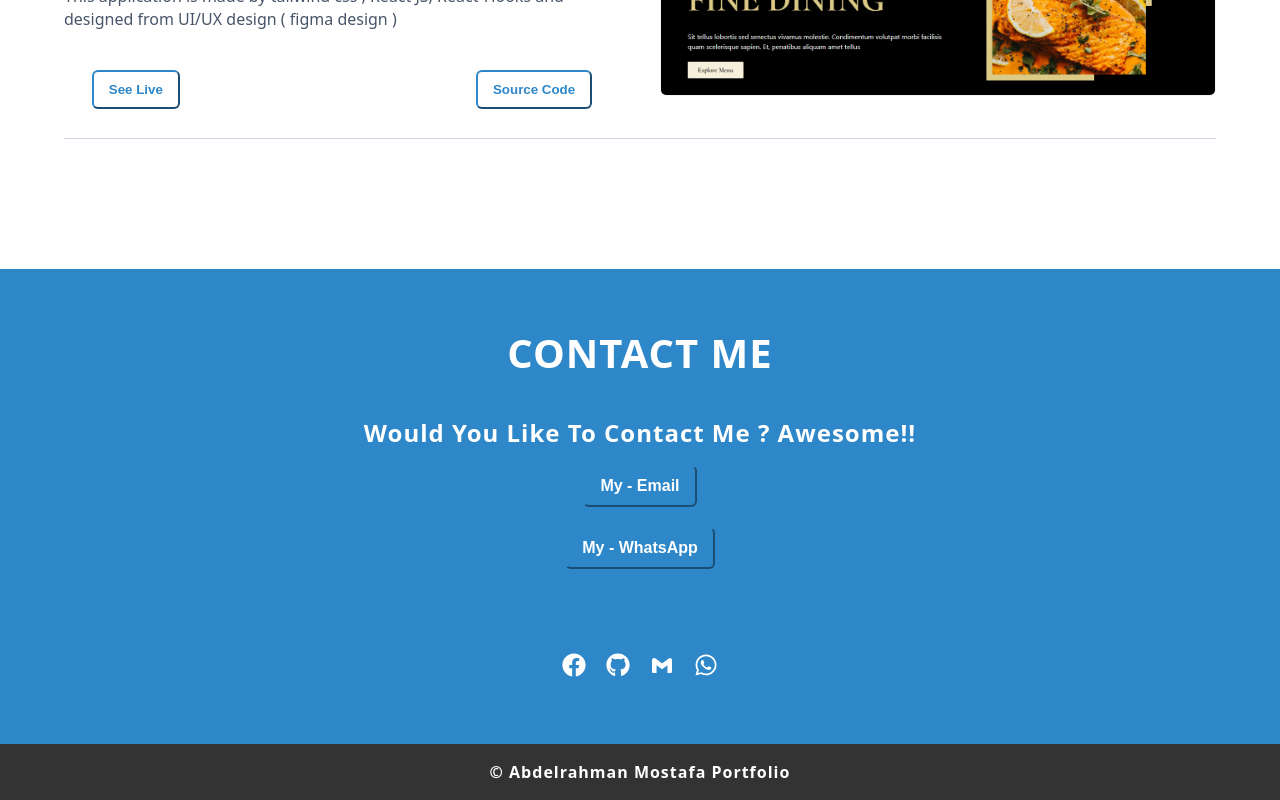
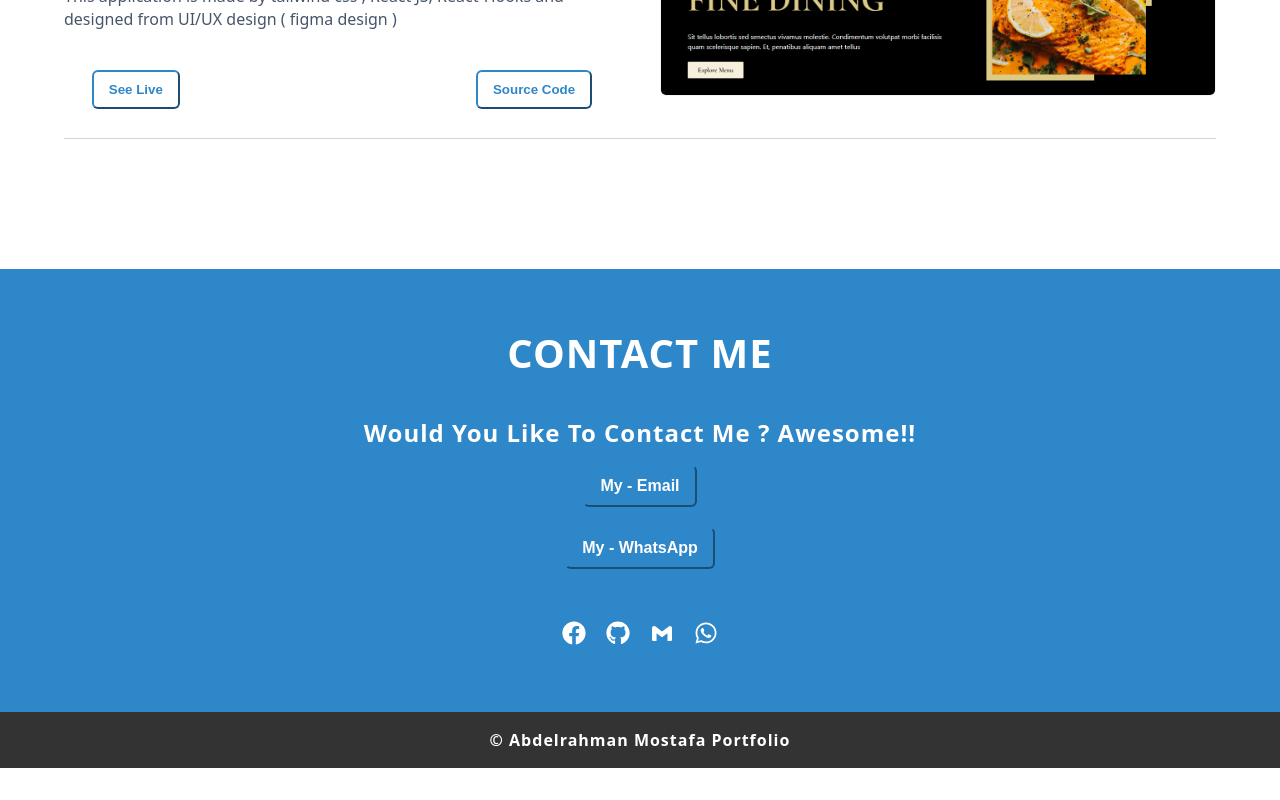
Before and after one commit to Abdouumostafa/my-portfolio, a React (Create React App) app: page / in a window 1280 px wide. Shown: the part 3974-4774 px from the top of the page. After the commit the page ends 4742 px from the top, so only its background shows below. Built offline with nearby package versions, Linux system fonts and the light colour scheme.

Commit message:
Update index.css

```diff
--- a/src/index.css
+++ b/src/index.css
@@ -568,7 +568,7 @@ display: flex;
   align-items: center;
   justify-content: center;
   gap: 20px;
-  margin-top: 4rem;
+  margin-top: 2rem;
 }
 
 .contact-links .link a {
```
